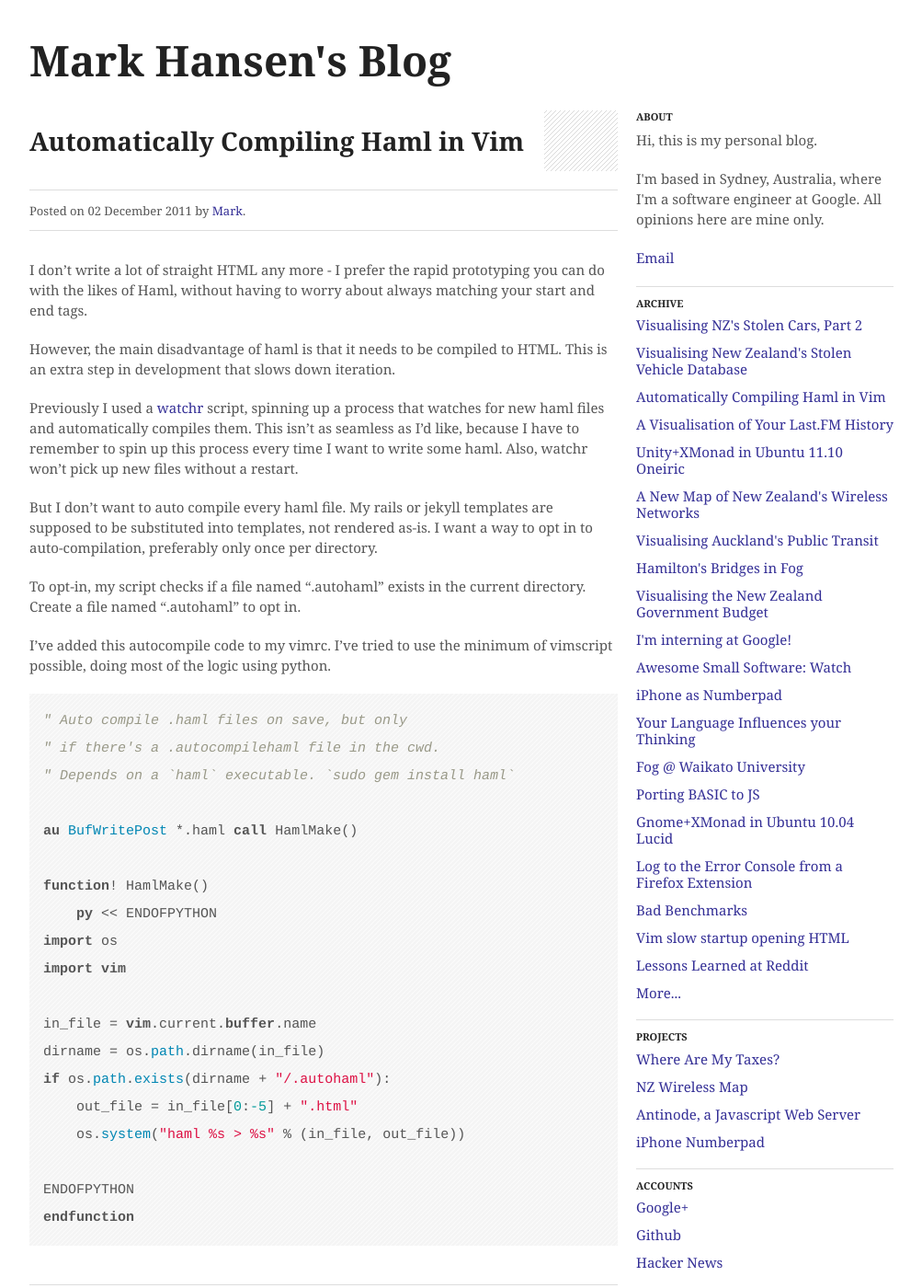
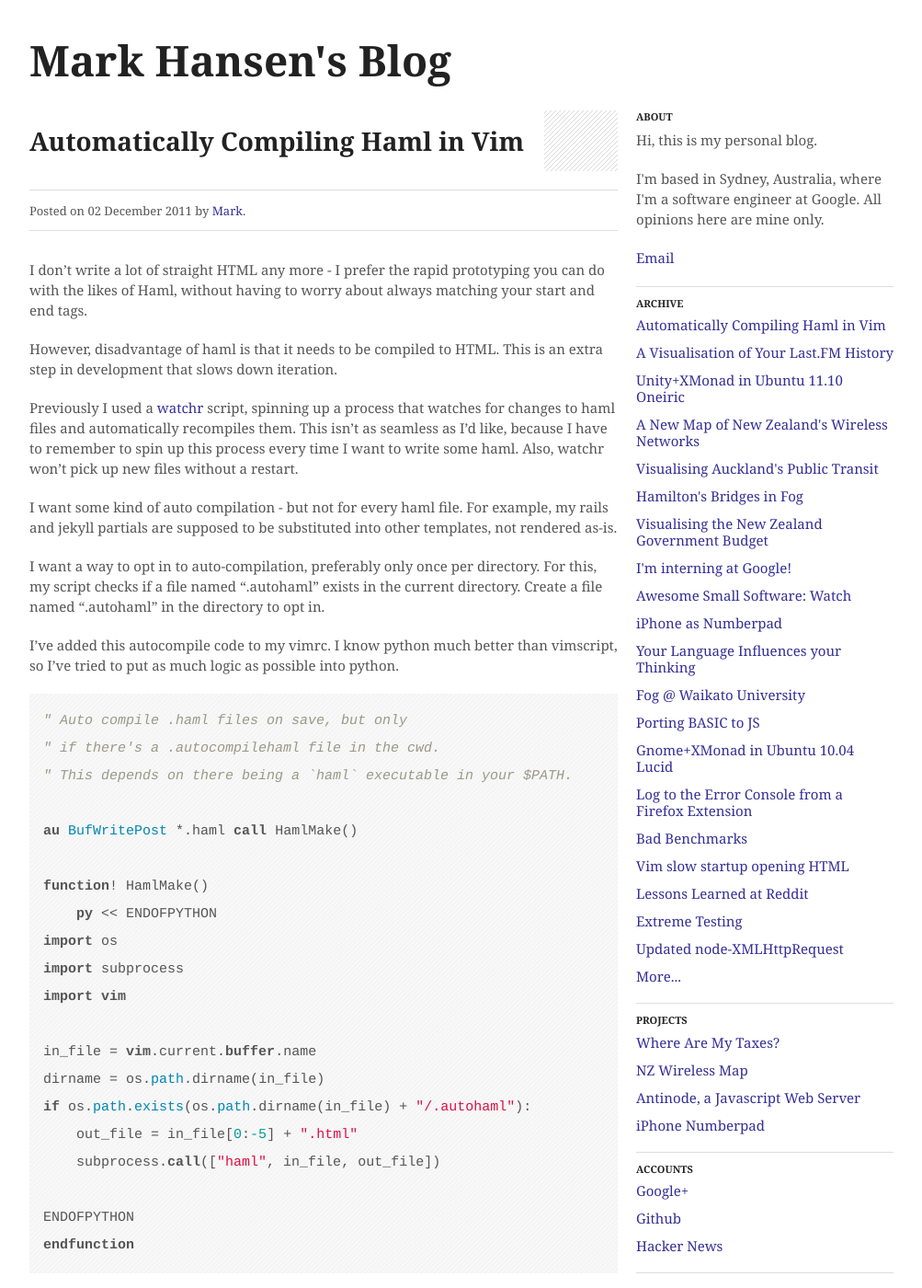
Before and after one commit to mhansen/jekyll-blog, a Jekyll site: the page built from _posts/2011-12-02-autocompiling-haml.markdown, in a window 1280 px wide and 1400 px high. Shown: the whole window at 92% size, without its empty margins (138-1141 px from the left). Built offline with Jekyll 4.4.1, drawn with Linux system fonts in a browser that asks for light colours; Markdown is read by kramdown in place of the engine named in the settings; comment, search, counter and statistics services are not loaded.

Commit message:
move broken posts to drafts

```diff
--- a/_layouts/default.html
+++ b/_layouts/default.html
@@ -175,8 +175,7 @@
 });
 </script>
 
-<script type="text/javascript">
-
+<script>
 var _gaq = _gaq || [];
 _gaq.push(['_setAccount', 'UA-XXXXX-Y']);
 _gaq.push(['_trackPageview']);
@@ -186,7 +185,6 @@
   ga.src = ('https:' == document.location.protocol ? 'https://ssl' : 'http://www') + '.google-analytics.com/ga.js';
   var s = document.getElementsByTagName('script')[0]; s.parentNode.insertBefore(ga, s);
 })();
-
 </script>
 </body>
 </html>
--- a/_posts/2011-12-02-autocompiling-haml.markdown
+++ b/_posts/2011-12-02-autocompiling-haml.markdown
@@ -10,41 +10,44 @@ I don't write a lot of straight HTML any more - I prefer the rapid prototyping
 you can do with the likes of Haml, without having to worry about always
 matching your start and end tags.
 
-However, the main disadvantage of haml is that it needs to be compiled to HTML.
-This is an extra step in development that slows down iteration.
+However, disadvantage of haml is that it needs to be compiled to HTML. This is
+an extra step in development that slows down iteration.
 
 Previously I used a [watchr][watchr] script, spinning up a process that watches
-for new haml files and automatically compiles them. This isn't as seamless as
-I'd like, because I have to remember to spin up this process every time I want
-to write some haml. Also, watchr won't pick up new files without a restart.
+for changes to haml files and automatically recompiles them. This isn't as
+seamless as I'd like, because I have to remember to spin up this process
+every time I want to write some haml. Also, watchr won't pick up new files
+without a restart.
 
-But I don't want to auto compile every haml file. My rails or jekyll templates
-are supposed to be substituted into templates, not rendered as-is. I want a
-way to opt in to auto-compilation, preferably only once per directory.
+I want some kind of auto compilation - but not for every haml file. For
+example, my rails and jekyll partials are supposed to be substituted into
+other templates, not rendered as-is.
 
-To opt-in, my script checks if a file named ".autohaml" exists in the current
-directory. Create a file named ".autohaml" to opt in.
+I want a way to opt in to auto-compilation, preferably only once per directory.
+For this, my script checks if a file named ".autohaml" exists in the current
+directory. Create a file named ".autohaml" in the directory to opt in.
 
-I've added this autocompile code to my vimrc. I've tried to use the minimum of
-vimscript possible, doing most of the logic using python.
+I've added this autocompile code to my vimrc. I know python much better than
+vimscript, so I've tried to put as much logic as possible into python.
 
 {% highlight vim %}
 " Auto compile .haml files on save, but only
 " if there's a .autocompilehaml file in the cwd.
-" Depends on a `haml` executable. `sudo gem install haml`
+" This depends on there being a `haml` executable in your $PATH.
 
 au BufWritePost *.haml call HamlMake()
 
 function! HamlMake()
     py << ENDOFPYTHON
 import os
+import subprocess
 import vim
 
 in_file = vim.current.buffer.name
 dirname = os.path.dirname(in_file)
-if os.path.exists(dirname + "/.autohaml"):
+if os.path.exists(os.path.dirname(in_file) + "/.autohaml"):
     out_file = in_file[0:-5] + ".html"
-    os.system("haml %s > %s" % (in_file, out_file))
+    subprocess.call(["haml", in_file, out_file])
 
 ENDOFPYTHON
 endfunction
```
Also changed, not shown: _drafts/2011-12-10-stolen-vehicles-pt1.markdown (renamed from _posts/2011-12-10-stolen-vehicles-pt1.markdown), _drafts/2011-12-21-stolen-vehicles-pt2.markdown (renamed from _posts/2011-12-21-stolen-vehicles-pt2.markdown). Lines whose indentation alone changed are shown as unchanged.
